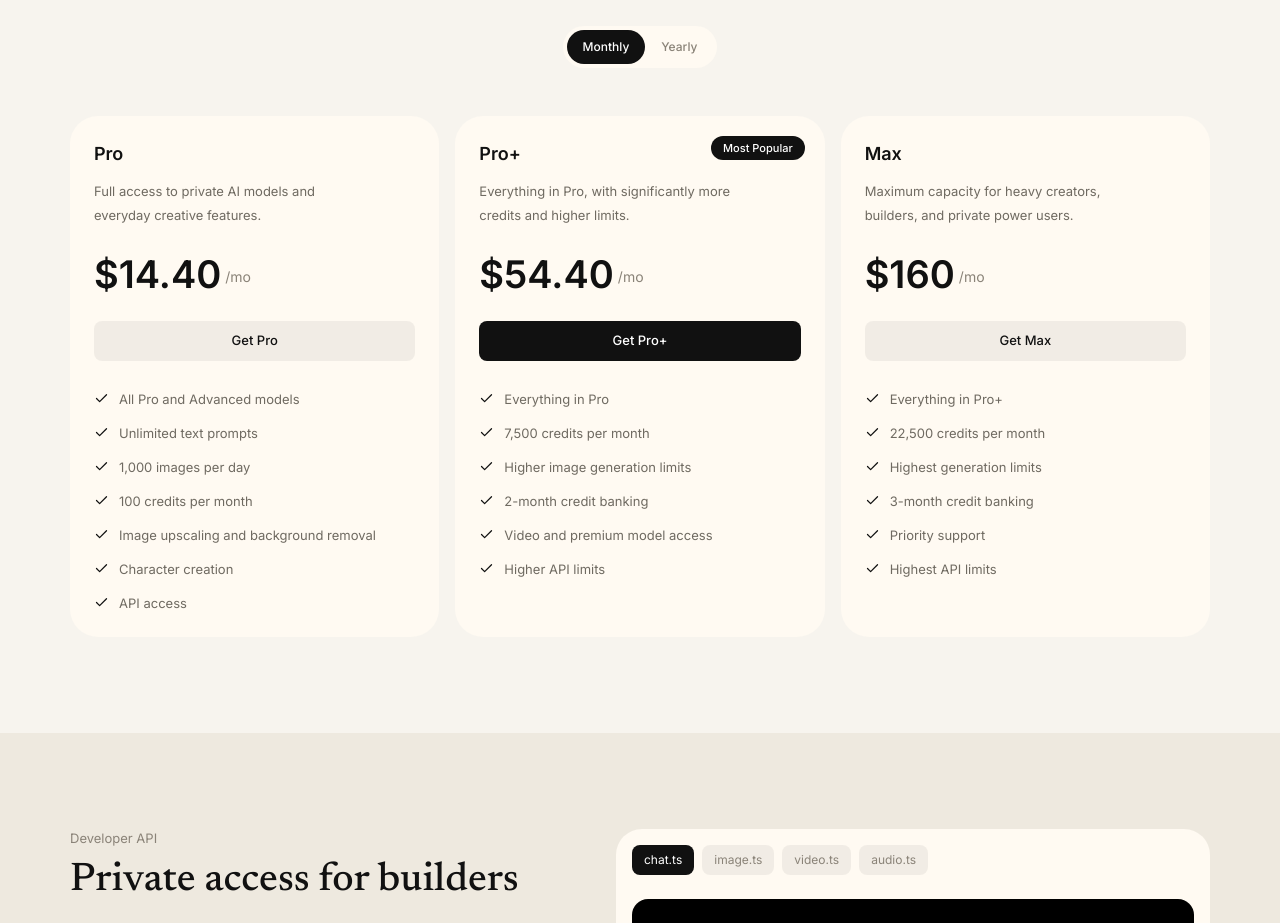
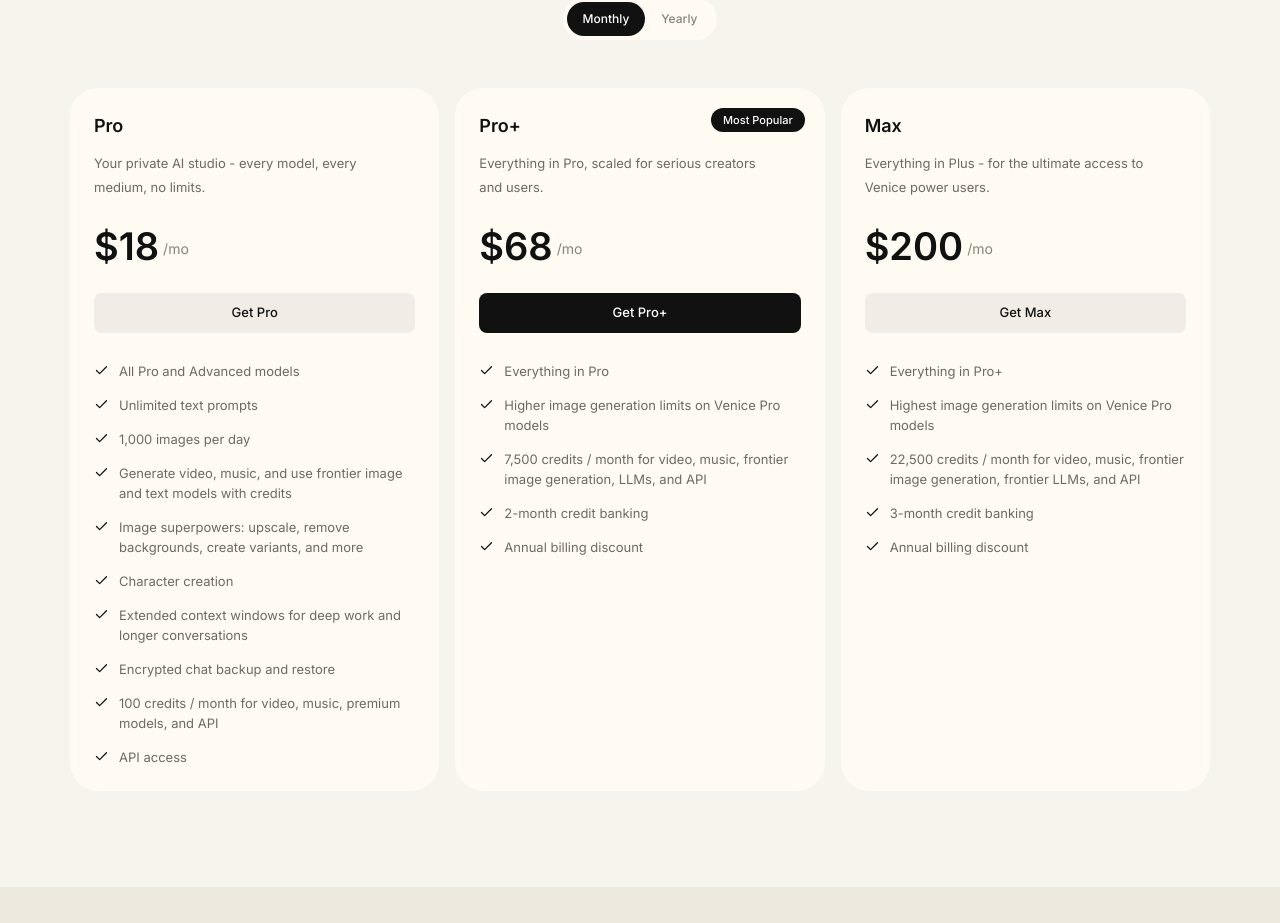
Before and after one commit to tonipcv/paros, a Next.js app: page / in a window 1280 px wide. Shown: the part 1700-2623 px from the top of the page. Built offline with nearby package versions, Linux system fonts and the light colour scheme; no server answers.

Commit message:
fix: align plan prices with Venice AI (//) and add yearly Stripe prices

```diff
--- a/src/components/landing-pricing.tsx
+++ b/src/components/landing-pricing.tsx
@@ -9,51 +9,52 @@ const plans = [
   {
     id: "STARTER",
     name: "Pro",
-    monthly: "$14.40",
-    yearly: "$138.24",
-    desc: "Full access to private AI models and everyday creative features.",
+    monthly: "$18",
+    yearly: "$194.40",
+    desc: "Your private AI studio - every model, every medium, no limits.",
     cta: "Get Pro",
     features: [
       "All Pro and Advanced models",
       "Unlimited text prompts",
       "1,000 images per day",
-      "100 credits per month",
-      "Image upscaling and background removal",
+      "Generate video, music, and use frontier image and text models with credits",
+      "Image superpowers: upscale, remove backgrounds, create variants, and more",
       "Character creation",
+      "Extended context windows for deep work and longer conversations",
+      "Encrypted chat backup and restore",
+      "100 credits / month for video, music, premium models, and API",
       "API access",
     ],
   },
   {
     id: "PRO",
     name: "Pro+",
-    monthly: "$54.40",
-    yearly: "$522.24",
-    desc: "Everything in Pro, with significantly more credits and higher limits.",
+    monthly: "$68",
+    yearly: "$734.40",
+    desc: "Everything in Pro, scaled for serious creators and users.",
     cta: "Get Pro+",
     popular: true,
     features: [
       "Everything in Pro",
-      "7,500 credits per month",
-      "Higher image generation limits",
+      "Higher image generation limits on Venice Pro models",
+      "7,500 credits / month for video, music, frontier image generation, LLMs, and API",
       "2-month credit banking",
-      "Video and premium model access",
-      "Higher API limits",
+      "Annual billing discount",
     ],
   },
   {
     id: "MAX",
     name: "Max",
-    monthly: "$160",
-    yearly: "$1,536",
-    desc: "Maximum capacity for heavy creators, builders, and private power users.",
+    monthly: "$200",
+    yearly: "$2,160",
+    desc: "Everything in Plus - for the ultimate access to Venice power users.",
     cta: "Get Max",
     features: [
       "Everything in Pro+",
-      "22,500 credits per month",
-      "Highest generation limits",
+      "Highest image generation limits on Venice Pro models",
+      "22,500 credits / month for video, music, frontier image generation, frontier LLMs, and API",
       "3-month credit banking",
-      "Priority support",
-      "Highest API limits",
+      "Annual billing discount",
     ],
   },
 ];
@@ -95,7 +96,7 @@ export function LandingPricing() {
             Simple pricing. No surprises.
           </h2>
           <p className="mt-4 text-[15px] leading-7 text-[var(--landing-muted)]">
-            Start free and upgrade when you need more capacity. Paid plans are priced 20% below the reference tiers.
+            Monthly plans match Venice pricing. Yearly billing saves 10% and credits roll forward on paid plans.
           </p>
           <div className="mx-auto mt-7 inline-flex rounded-full bg-[var(--landing-card)] p-1 text-[12px] shadow-[var(--landing-card-shadow)]">
             <button
@@ -137,7 +138,7 @@ export function LandingPricing() {
                   </span>
                   <span className="pb-1.5 text-[14px] text-[var(--landing-faint)]">/{cycle === "monthly" ? "mo" : "yr"}</span>
                 </div>
-                {cycle === "yearly" ? <p className="mt-2 text-[12px] text-[var(--landing-faint)]">Equivalent to 12 months with 20% annual discount.</p> : null}
+                {cycle === "yearly" ? <p className="mt-2 text-[12px] text-[var(--landing-faint)]">Equivalent to 12 months with a 10% annual discount.</p> : null}
                 <button
                   type="button"
                   disabled={loading === key}
--- a/src/lib/models.ts
+++ b/src/lib/models.ts
@@ -136,7 +136,7 @@ export const IMAGE_MODELS = [
 
 export const PLANS = [
   { id: "FREE", name: "Free", price: 0, credits: 10, features: ["10 credits/mo", "Base chat models", "Local storage only"] },
-  { id: "STARTER", name: "Starter", price: 9, credits: 100, priceEnv: "STRIPE_PRICE_STARTER", priceEnvYearly: "STRIPE_PRICE_STARTER_YEARLY", features: ["100 credits/mo", "All chat models", "Image generation", "API access"] },
-  { id: "PRO", name: "Pro", price: 29, credits: 500, priceEnv: "STRIPE_PRICE_PRO", priceEnvYearly: "STRIPE_PRICE_PRO_YEARLY", features: ["500 credits/mo", "Priority inference", "Uncensored models", "Higher rate limits"] },
-  { id: "MAX", name: "Max", price: 99, credits: 2500, priceEnv: "STRIPE_PRICE_MAX", priceEnvYearly: "STRIPE_PRICE_MAX_YEARLY", features: ["2,500 credits/mo", "Dedicated throughput", "Early access models", "Priority support"] },
+  { id: "STARTER", name: "Pro", price: 18, credits: 100, priceEnv: "STRIPE_PRICE_STARTER", priceEnvYearly: "STRIPE_PRICE_STARTER_YEARLY", features: ["100 credits/mo", "All chat models", "Image generation", "API access"] },
+  { id: "PRO", name: "Pro+", price: 68, credits: 500, priceEnv: "STRIPE_PRICE_PRO", priceEnvYearly: "STRIPE_PRICE_PRO_YEARLY", features: ["500 credits/mo", "Priority inference", "Uncensored models", "Higher rate limits"] },
+  { id: "MAX", name: "Max", price: 200, credits: 2500, priceEnv: "STRIPE_PRICE_MAX", priceEnvYearly: "STRIPE_PRICE_MAX_YEARLY", features: ["2,500 credits/mo", "Dedicated throughput", "Early access models", "Priority support"] },
 ];
```
Also changed, not shown: scripts/create-stripe-products.mjs (+22 -9 lines).
